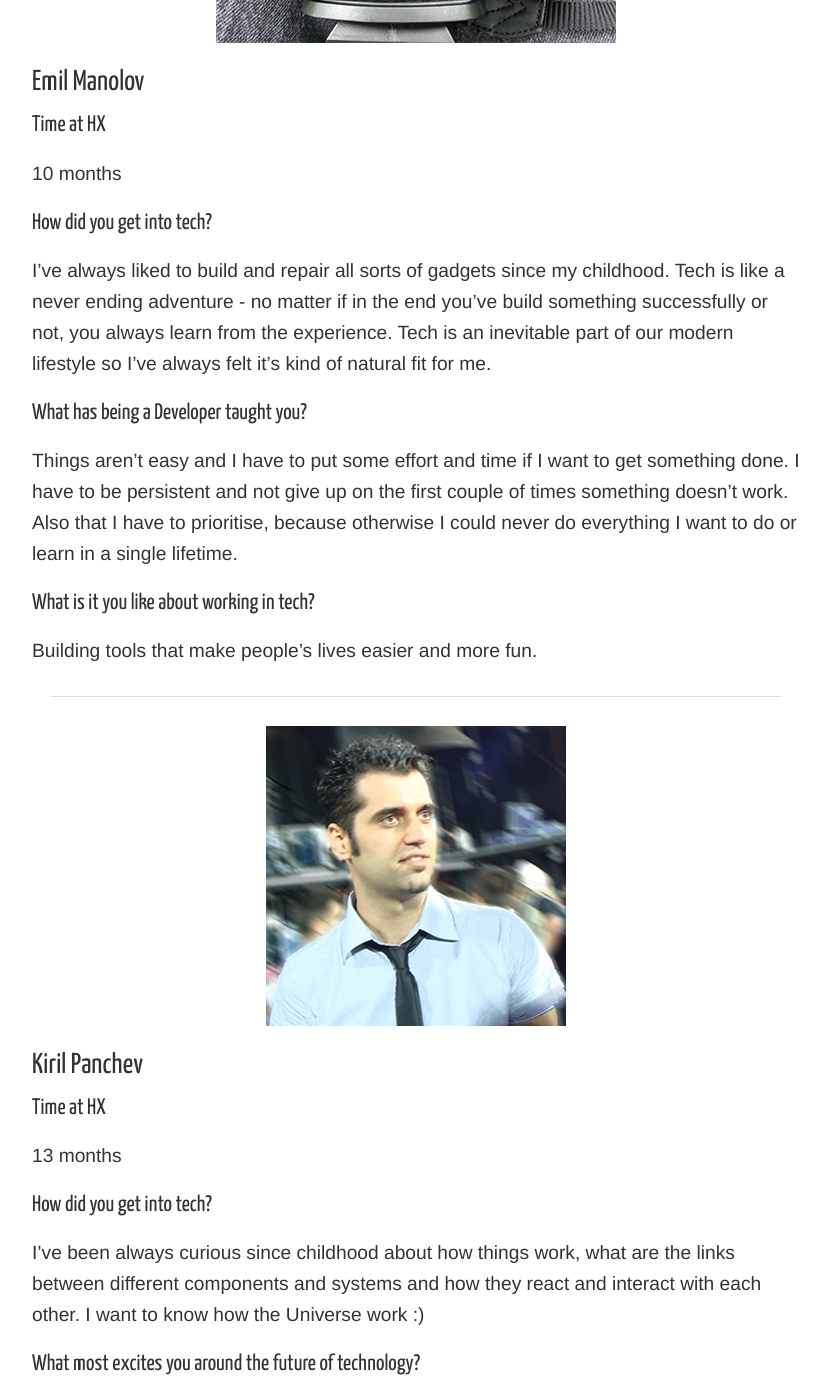
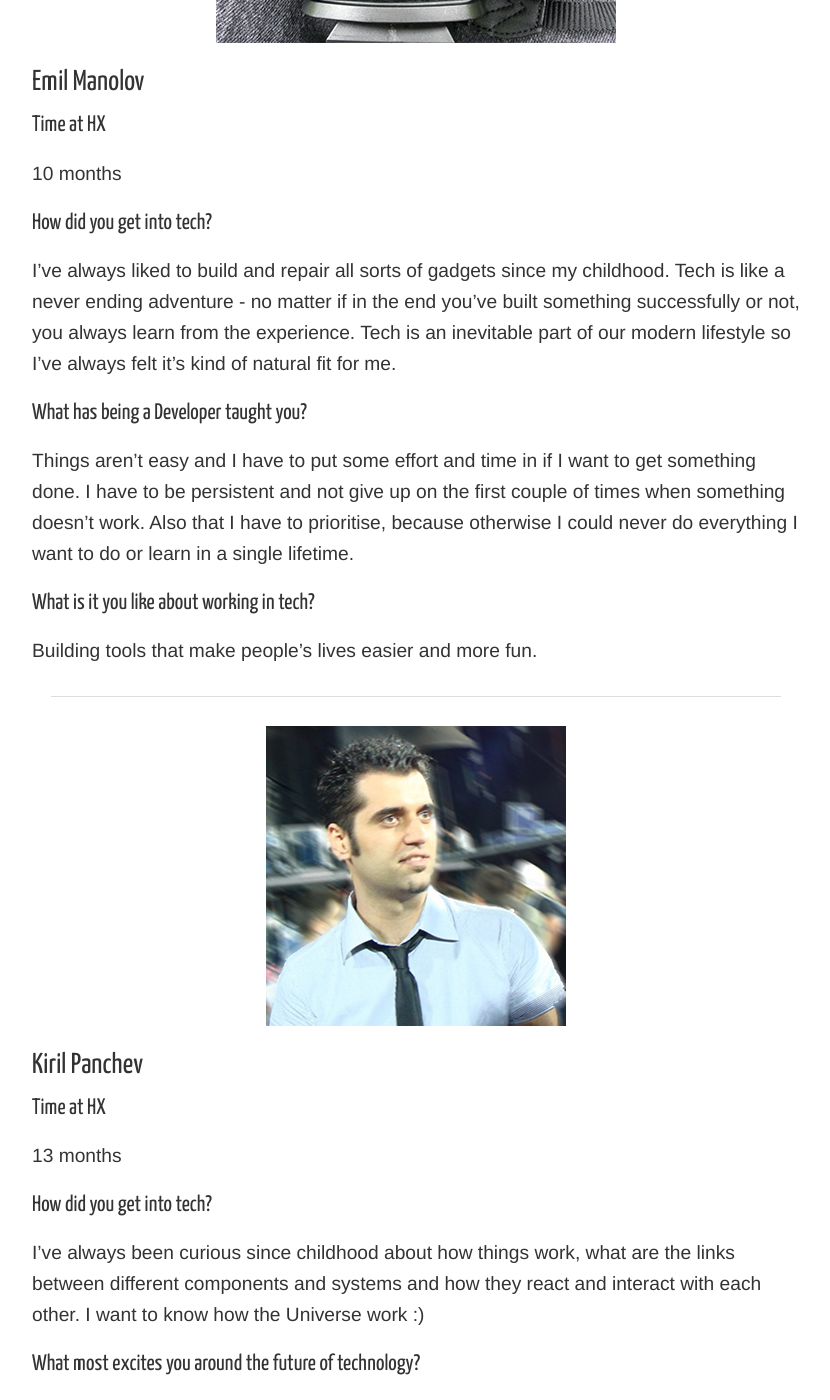
Before and after one commit to holidayextras/holidayextras.github.com, a Jekyll site: the page built from _posts/2017-05-05-meet-the-team-sofia.md, in a window 1280 px wide and 1400 px high, scrolled down 6665 px. Shown: the whole window, without its empty margins (224-1054 px from the left). Built offline with Jekyll 4.4.1, drawn with Linux system fonts in a browser that asks for light colours; nearby versions of some CDN libraries; comment, search, counter and statistics services are not loaded; some of the changed text lies outside the part shown.

Commit message:
Changes from @flyingbuddha

```diff
--- a/_posts/2017-05-05-meet-the-team-sofia.md
+++ b/_posts/2017-05-05-meet-the-team-sofia.md
@@ -76,7 +76,7 @@ The biggest challenge and the best part of working in tech is the change and thi
 
 <hr>
 
-![Slavcho Slavchev](/assets/img/profiles/slavcho_slavchev.jpg)
+![Slavcho Slavchev](/assets/img/profiles/slavcho_slavchev.png)
 
 ## Slavcho Slavchev
 
@@ -132,10 +132,10 @@ I would go in the forest and pretend to be a tree or as people say 'Living the d
 10 months
 
 ### How did you get into tech?
-I've always liked to build and repair all sorts of gadgets since my childhood. Tech is like a never ending adventure - no matter if in the end you've build something successfully or not, you always learn from the experience. Tech is an inevitable part of our modern lifestyle so I've always felt it's kind of natural fit for me.
+I've always liked to build and repair all sorts of gadgets since my childhood. Tech is like a never ending adventure - no matter if in the end you've built something successfully or not, you always learn from the experience. Tech is an inevitable part of our modern lifestyle so I've always felt it's kind of natural fit for me.
 
 ### What has being a Developer taught you?
-Things aren't easy and I have to put some effort and time if I want to get something done. I have to be persistent and not give up on the first couple of times something doesn't work. Also that I have to prioritise, because otherwise I could never do everything I want to do or learn in a single lifetime.
+Things aren't easy and I have to put some effort and time in if I want to get something done. I have to be persistent and not give up on the first couple of times when something doesn't work. Also that I have to prioritise, because otherwise I could never do everything I want to do or learn in a single lifetime.
 
 ### What is it you like about working in tech?
 Building tools that make people's lives easier and more fun.
@@ -150,7 +150,7 @@ Building tools that make people's lives easier and more fun.
 13 months
 
 ### How did you get into tech?
-I've been always curious since childhood about how things work, what are the links between different components and systems and how they react and interact with each other. I want to know how the Universe work :)
+I've always been curious since childhood about how things work, what are the links between different components and systems and how they react and interact with each other. I want to know how the Universe work :)
 
 ### What most excites you around the future of technology?
 Discovering and exploring the secrets of the Universe - unified theory of everything which would help us understand the quantum mechanics and the cosmos which would help us achieve things like cold fusion, space travel, etc. It really excites me finding a way to travel to other planets/stars/galaxies (ftl drives, warp drives, going through wormholes?).
```
Also changed, not shown: other parts of _posts/2017-05-05-meet-the-team-sofia.md (+2 -2 lines).
